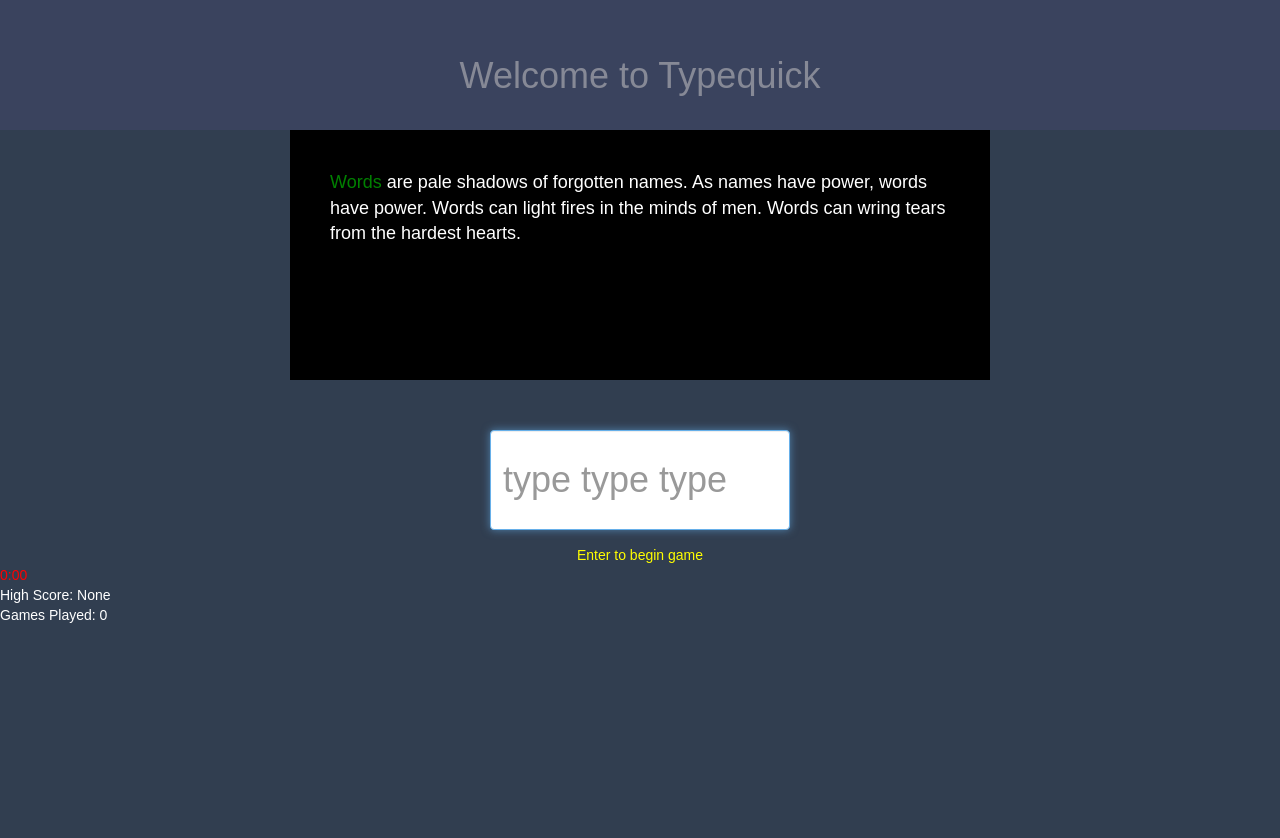
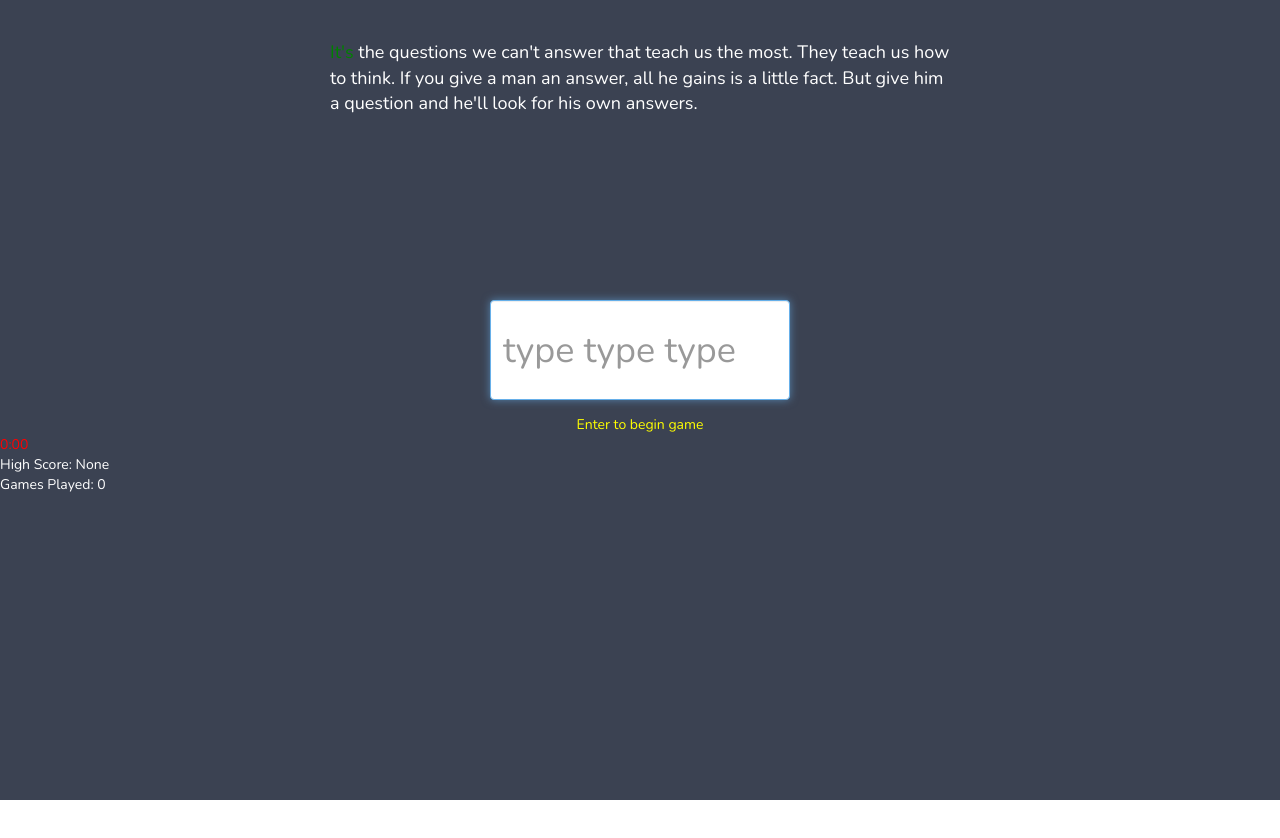
Before and after one commit to breyerjs/typequick, a React (Create React App) app: page / in a window 1280 px wide. Shown: the top 838 px of the page. After the commit the page ends 800 px from the top, so only its background shows below. Built offline with nearby package versions, Linux system fonts and the light colour scheme.

Commit message:
Rmeove header; add colors/fonts; begin working towards Rachelle's design

```diff
--- a/public/index.html
+++ b/public/index.html
@@ -9,6 +9,11 @@
     <link rel="stylesheet" href="https://maxcdn.bootstrapcdn.com/bootstrap/3.3.7/css/bootstrap.min.css" integrity="sha384-BVYiiSIFeK1dGmJRAkycuHAHRg32OmUcww7on3RYdg4Va+PmSTsz/K68vbdEjh4u" crossorigin="anonymous">
     <link rel="stylesheet" href="https://maxcdn.bootstrapcdn.com/bootstrap/3.3.7/css/bootstrap-theme.min.css" integrity="sha384-rHyoN1iRsVXV4nD0JutlnGaslCJuC7uwjduW9SVrLvRYooPp2bWYgmgJQIXwl/Sp" crossorigin="anonymous">
     <script src="https://maxcdn.bootstrapcdn.com/bootstrap/3.3.7/js/bootstrap.min.js" integrity="sha384-Tc5IQib027qvyjSMfHjOMaLkfuWVxZxUPnCJA7l2mCWNIpG9mGCD8wGNIcPD7Txa" crossorigin="anonymous"></script>
+
+    <link href="https://fonts.googleapis.com/css?family=Open+Sans" rel="stylesheet">
+    <link href="https://fonts.googleapis.com/css?family=Roboto" rel="stylesheet">
+    <link href="https://fonts.googleapis.com/css?family=Nunito" rel="stylesheet">
+
 
     <!--
       Notice the use of %PUBLIC_URL% in the tag above.
--- a/src/App.js
+++ b/src/App.js
@@ -1,15 +1,11 @@
 import React, { Component } from 'react';
-import Header from './components/Header.js';
 import BodyLayout from './components/BodyLayout.js';
 import './css/App.css';
 
 class App extends Component {
   render() {
     return (
-      <div>
-        <Header />
-        <BodyLayout />
-      </div>
+      <BodyLayout />
     );
   }
 }
--- a/src/components/Header.js
+++ /dev/null
@@ -1,14 +0,0 @@
-import React, { Component } from 'react';
-import '../css/App.css';
-
-class Header extends Component {
-  render() {
-    return (
-      <div className="header">
-        <div className="header-text">Welcome to Typequick</div>
-      </div>
-    );
-  }
-}
-
-export default Header;
--- a/src/css/App.css
+++ b/src/css/App.css
@@ -11,6 +11,7 @@ light grey: #A6ABB2
   background: #3A435E;
   color: #868996;
   height: 130px;
+  font-family: 'Nunito', sans-serif;
   text-align: center;
 }
 
@@ -21,7 +22,8 @@ light grey: #A6ABB2
 }
 
 .body-layout{
-  background-color: #313E50;
+  background-color: #3B4252;
+  font-family: 'Nunito', sans-serif;
   height: 800px;
 }
 
@@ -30,7 +32,6 @@ light grey: #A6ABB2
   height: 250px;
   width: 700px;
   /*background-color: #66737D;*/
-  background-color: black;
 }
 
 .view-pane-words{
@@ -61,9 +62,12 @@ light grey: #A6ABB2
 }
 
 .highscore{
+  font-family: 'Nunito', sans-serif;
+  font-weight: 200;
   color: white;
 }
 
 .current-word{
   color: green;
+
 }
--- a/src/data/passages.json
+++ b/src/data/passages.json
@@ -1,25 +1,38 @@
 {
   "quotes": [
-    "These are the words",
+    {
+      "author": "me",
+      "quote": "These are the words"
+    },
 
-    "No man is brave that has never walked a hundred miles. If you want to know the truth of who you are, walk until not a person knows your name. Travel is the great leveler, the great teacher, bitter as medicine, crueler than mirror-glass. A long stretch of road will teach you more about yourself than a hundred years of quiet.",
+    {
+      "author": "Patrick Rothfuss",
+      "quote" : "No man is brave that has never walked a hundred miles. If you want to know the truth of who you are, walk until not a person knows your name. Travel is the great leveler, the great teacher, bitter as medicine, crueler than mirror-glass. A long stretch of road will teach you more about yourself than a hundred years of quiet."
+    },
 
-    "It's like in the great stories, Mr. Frodo. The ones that really mattered. Full of darkness and danger they were. And sometimes you didn't want to know the end...because how could the end be happy? How could the world go back to the way it was when so much bad had happened? But in the end, it's only a passing thing...this shadow. Even darkness must pass.",
+    {
+      "author": "Tom Robbins",
+      "quote": "Dip a slice of bread in batter. That's September: yellow, gold, soft and sticky. Fry the bread. Now you have October: chewier, drier, streaked with browns. The day in question fell somewhere in the middle of the french toast process."
+    },
 
-    "Go ahead and fail. But fail with wit, fail with grace, fail with style. A mediocre failure is as insufferable as a mediocre success. Embrace failure! Seek it out. Learn to love it. That may be the only way any of us will ever be free.",
+    {
+      "author": "Patrick Rothfuss",
+      "quote": "It's like everyone tells a story about themselves inside their own head. Always. All the time. That story makes you what you are. We build ourselves out of that story."
+    },
 
-    "Humanity has advanced, when it has advanced, not because it has been sober, responsible, and cautious, but because it has been playful, rebellious, and immature.",
+    {
+      "author": "Patrick Rothfuss",
+      "quote": "It's the questions we can't answer that teach us the most. They teach us how to think. If you give a man an answer, all he gains is a little fact. But give him a question and he'll look for his own answers."
+    },
 
-    "Our individuality is all, all, that we have. There are those who barter it for security, those who repress it for what they believe is the betterment of the whole society, but blessed in the twinkle of the morning star is the one who nurtures it and rides it in, in grace and love and wit, from peculiar station to peculiar station along life's bittersweet route.",
+    {
+      "author": "Patrick Rothfuss",
+      "quote": "The truth is that the world is full of dragons, and none of us are as powerful or cool as we'd like to be. And that sucks. But when you're confronted with that fact, you can either crawl into a hole and quit, or you can get out there, take off your shoes, and Bilbo it up."
+    },
 
-    "Dip a slice of bread in batter. That's September: yellow, gold, soft and sticky. Fry the bread. Now you have October: chewier, drier, streaked with browns. The day in question fell somewhere in the middle of the french toast process.",
-
-    "Words are pale shadows of forgotten names. As names have power, words have power. Words can light fires in the minds of men. Words can wring tears from the hardest hearts.",
-
-    "It's like everyone tells a story about themselves inside their own head. Always. All the time. That story makes you what you are. We build ourselves out of that story.",
-
-    "It's the questions we can't answer that teach us the most. They teach us how to think. If you give a man an answer, all he gains is a little fact. But give him a question and he'll look for his own answers.",
-
-    "The truth is that the world is full of dragons, and none of us are as powerful or cool as we'd like to be. And that sucks. But when you're confronted with that fact, you can either crawl into a hole and quit, or you can get out there, take off your shoes, and Bilbo it up."
+    {
+      "author": "David Foster Wallace",
+      "quote" : "There are these two young fish swimming along and they happen to meet an older fish swimming the other way, who nods at them and says \"Morning, boys. How's the water?\" And the two young fish swim on for a bit, and then eventually one of them looks over at the other and goes \"What the hell is water?\""
+    }
   ]
 }
--- a/src/utility/Wordkeeper.js
+++ b/src/utility/Wordkeeper.js
@@ -29,10 +29,10 @@ class Wordkeeper {
   }
   getNewText(){
     var newText = null;
-    while (newText === null || newText === this.words){
+    while (newText === null || newText.quote.split(" ") === this.words){
       newText = Passages.quotes[Math.floor(Math.random()*Passages.quotes.length)];
     }
-    return newText.split(" ");
+    return newText.quote.split(" ");
   }
 }
 
```
